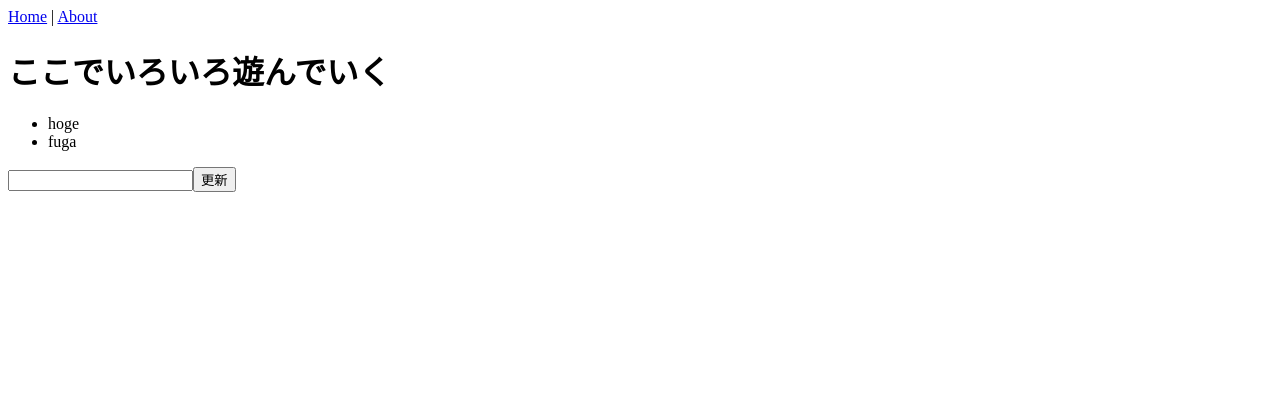
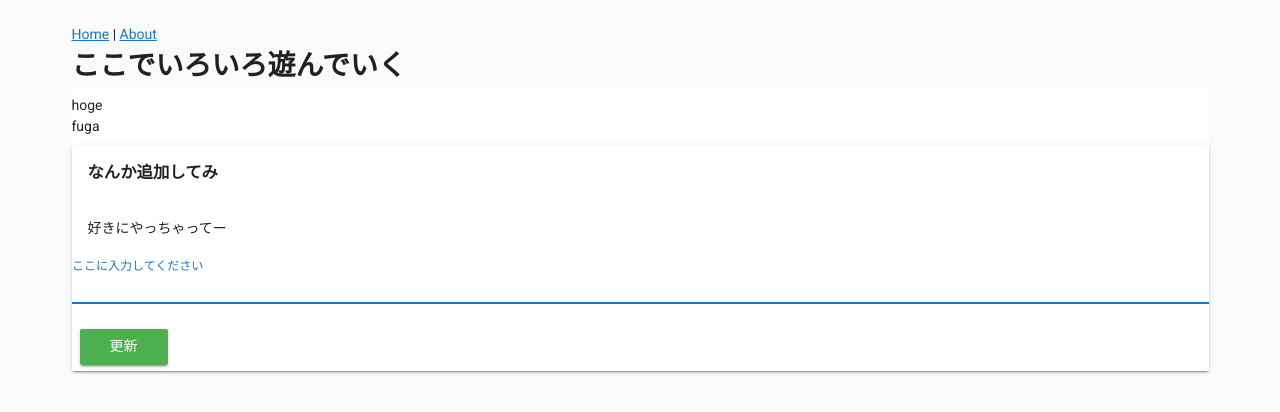
Before and after one commit to chucker34/vue-ts-practice, a Vue app: page /about in a window 1280 px wide. Shown: the top 412 px of the page. Built offline with nearby package versions, Linux system fonts and the light colour scheme.

Commit message:
vuetifyを使ってみた

```diff
--- a/package.json
+++ b/package.json
@@ -12,7 +12,8 @@
     "vue": "^2.6.10",
     "vue-class-component": "^7.0.2",
     "vue-property-decorator": "^8.1.0",
-    "vue-router": "^3.0.3"
+    "vue-router": "^3.0.3",
+    "vuetify": "^1.5.14"
   },
   "devDependencies": {
     "@vue/cli-plugin-babel": "^3.7.0",
--- a/public/index.html
+++ b/public/index.html
@@ -5,6 +5,7 @@
     <meta http-equiv="X-UA-Compatible" content="IE=edge">
     <meta name="viewport" content="width=device-width,initial-scale=1.0">
     <link rel="icon" href="<%= BASE_URL %>favicon.ico">
+    <link href='https://fonts.googleapis.com/css?family=Roboto:100,300,400,500,700,900|Material+Icons' rel="stylesheet">
     <title>vue-ts-practice</title>
   </head>
   <body>
--- a/src/App.vue
+++ b/src/App.vue
@@ -1,11 +1,13 @@
 <template>
-  <div id="app">
-    <div id="nav">
-      <router-link to="/">Home</router-link> |
-      <router-link to="/about">About</router-link>
-    </div>
-    <router-view/>
-  </div>
+  <v-app>
+    <v-content>
+      <v-container>
+        <router-link to="/">Home</router-link> |
+        <router-link to="/about">About</router-link>
+        <router-view/>
+      </v-container>
+    </v-content>
+  </v-app>
 </template>
 
 <style>
--- a/src/components/Play.vue
+++ b/src/components/Play.vue
@@ -1,13 +1,19 @@
 <template>
   <div class="play">
     <h1>{{ propsMsg }}</h1>
-    <ul id="example-1">
+    <v-list id="example-1">
       <li v-for="item in items">
         {{ item.message }}
       </li>
-    </ul>
-    <input v-model="inputItem">
-    <button @click="add" class='usa-button'>更新</button>
+    </v-list>
+    <v-card>
+      <v-card-title><h3>なんか追加してみ</h3></v-card-title>
+      <v-card-text>好きにやっちゃってー</v-card-text>
+      <v-form>
+        <v-text-field  autofocus=true label="ここに入力してください" v-model="inputItem"></v-text-field>
+        <v-btn color='success' @click="add" class='usa-button'>更新</v-btn>
+      </v-form>
+    </v-card>
   </div>
 </template>
 
--- a/src/main.ts
+++ b/src/main.ts
@@ -1,8 +1,11 @@
 import Vue from 'vue'
 import App from './App.vue'
 import router from './router'
+import Vuettify from 'vuetify'
+import 'vuetify/dist/vuetify.min.css'
 
 Vue.config.productionTip = false
+Vue.use(Vuettify)
 
 new Vue({
   router,
```
Also changed, not shown: 1 other file (tests, documents, lock files or other folders).
